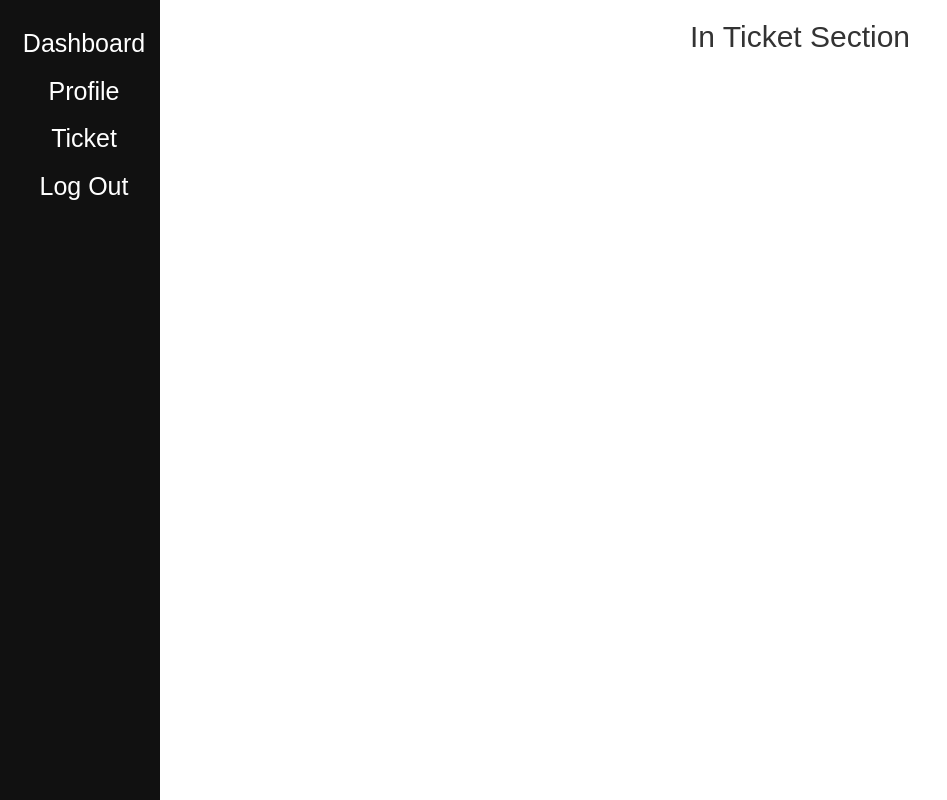
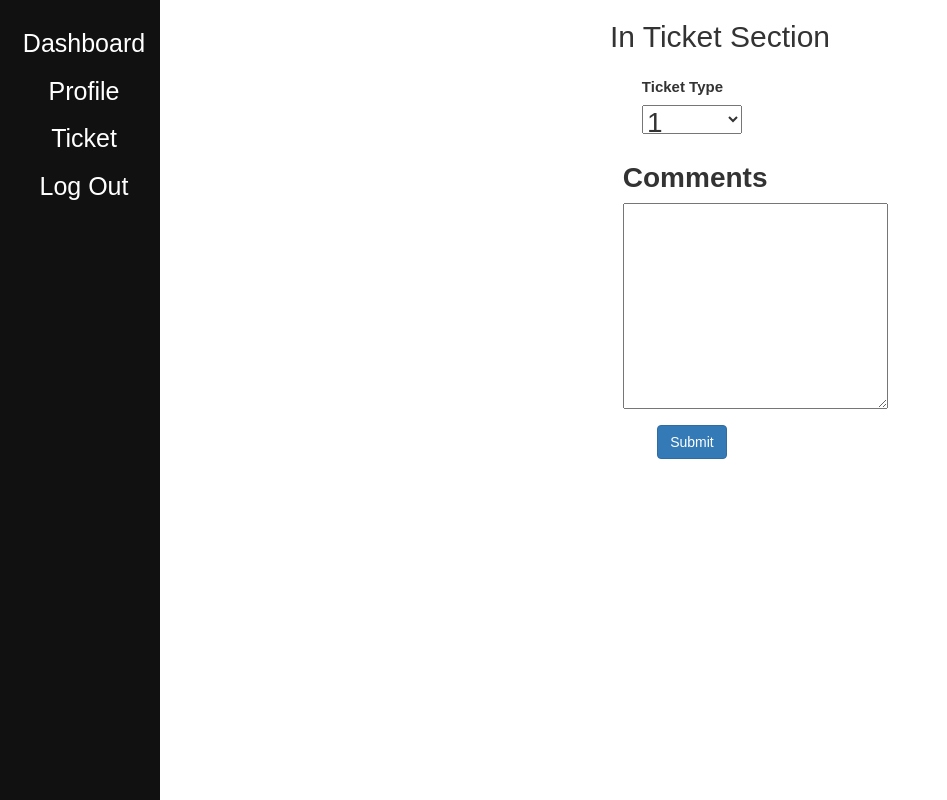
Before and after one commit to rajat333/LayoutReactApp, a React (Create React App) app: page /dashboard/ticket in a window 1280 px wide. Shown: the whole page, without its empty margins (0-947 px from the left). Built offline with nearby package versions, Linux system fonts and the light colour scheme; sample sign-in values are in the browser's storage.

Commit message:
resolved ticket issue

```diff
--- a/package.json
+++ b/package.json
@@ -2,6 +2,10 @@
   "name": "userapp",
   "version": "0.1.0",
   "private": true,
+   "engines": {
+    "npm": "5.6.0",
+    "node": "8.11.1"
+  },
   "dependencies": {
     "babel-preset-es2015": "^6.24.1",
     "glamor": "^2.20.40",
--- a/src/components/Dashboard/Sidebar/Sidebar.js
+++ b/src/components/Dashboard/Sidebar/Sidebar.js
@@ -63,7 +63,7 @@ class Sidebar extends Component {
                         to="/"
                         onClick={this.logOuthandler}
                         style={{
-                            color: this.props.currentMenu === "/dashboard/ticket"
+                            color: menuPath === "/"
                                 ? "blue"
                                 : "white"
                         }}>Log Out</Link >
--- a/src/components/Dashboard/Ticket/RaiseTicket.js
+++ b/src/components/Dashboard/Ticket/RaiseTicket.js
@@ -1,22 +1,80 @@
 import React, { Component } from "react";
 import Sidebar from "../Sidebar/Sidebar";
+import { connect } from "react-redux";
 
 class Ticket extends Component{
 
-    // constructor(props){
-    //     super(props);
-    // }
+    constructor(props){
+        super(props);
+        this.state = {
+            type: 1,
+            comments:'',
+        }
+        this.handleChange = this.handleChange.bind(this);
+        this.handleSubmit = this.handleSubmit.bind(this);
+    }
+
+    handleChange(event){
+        const target = event.target;
+        const name = target.name;
+        this.setState({ [name] : event.target.value});
+    }
+
+    handleSubmit(event){
+        event.preventDefault();
+    }
+    handleTextArea(event){
+        this.setState({
+            comments: event.target.value,
+        })
+    }
 
     render(){
         return(
-            <div className="Ticket">
-            <Sidebar />
-            <div className="main">
+            <div className="Ticket col-md-4 col-md-offset-4">
             <h2>In Ticket Section</h2>
+            <form name="form"  onSubmit={this.handleSubmit}>
+
+            <div className='form-group col-sm-6 col-sm-offset-2'>
+            <label style={{ marginRight: "19px",}} htmlFor="lastName">Ticket Type</label>
+                <select style={{ width:"100px",height: "29px" }}
+                        onChange={this.handleChange}
+                        name="type" value={  this.state.type }>
+                <option value="1">1</option>
+                <option value="2">2</option>
+                <option value="3">3</option>
+                <option value="4">4</option>
+                </select>
             </div>
+            <div className="col-sm-6 col-sm-offset-2">
+            <label style={{ marginRight: "19px" }} >Comments</label>
+            <textarea rows="5" cols="15"
+                        name="comments"
+                        onChange={ this.handleChange }
+                        value={ this.state.comments }
+            />
             </div>
+           <div className="col-sm-6 col-sm-offset-2">
+           <button className="btn btn-primary"  onClick={ this.submitHandler } >Submit</button>
+           </div>
+        </form>
+        </div>
         )
     }
 }
 
-export default Ticket;
+const mapStateToProps = (state)=>{
+
+    return {
+
+    }
+}
+
+const mapDispatchToProps = (dispatch)=>{
+     console.log("...In dispatch..");
+     return {
+
+     }
+}
+
+export default connect(mapStateToProps,null)(Ticket);
```
